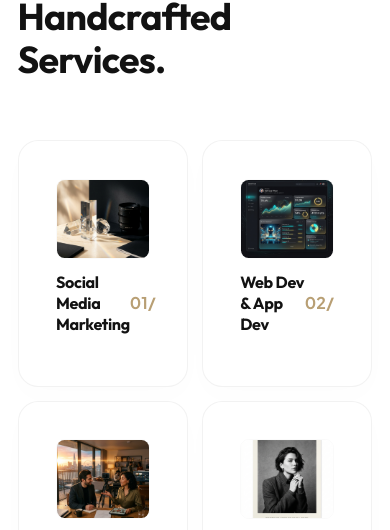
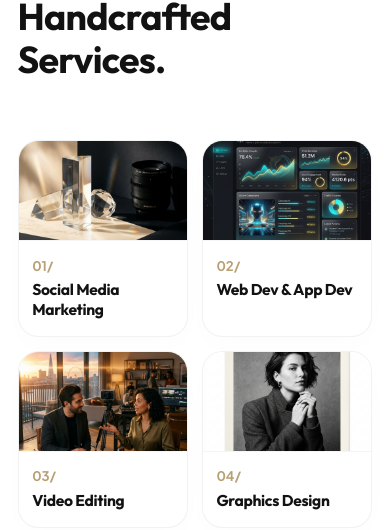
Before and after one commit to xMIRCHIx/growlixx, a website built with Vite: page index.html in a window 390 px wide. Shown: the part 3031-3561 px from the top of the page. Built offline with nearby package versions, Linux system fonts and the light colour scheme; some packages are replaced by stand-ins of ours; no server answers; the database is empty.

Commit message:
feat: design edge-to-edge borderless images and align serial indices above titles in service cards

```diff
--- a/src/styles/global.css
+++ b/src/styles/global.css
@@ -761,17 +761,28 @@ img {
     gap: 0.8rem !important;
   }
   .service-card {
-    padding: 0.8rem !important;
+    padding: 0 !important;
     min-height: auto !important;
   }
   .service-card-img-wrap {
-    height: 80px !important;
-    margin-bottom: 0.8rem !important;
-    border-radius: 0.5rem !important;
+    height: 100px !important;
+    margin-bottom: 0 !important;
+    border-radius: 0 !important;
+  }
+  .service-card-header {
+    display: flex !important;
+    flex-direction: column-reverse !important;
+    align-items: flex-start !important;
+    gap: 0.2rem !important;
+    padding: 0.8rem 0.8rem 1rem 0.8rem !important;
+    margin-bottom: 0 !important;
   }
   .service-card-title {
-    font-size: 0.95rem !important;
-    line-height: 1.3 !important;
+    font-size: 0.92rem !important;
+    line-height: 1.25 !important;
+  }
+  .service-card-num {
+    font-size: 0.78rem !important;
   }
   .service-card-desc {
     display: none !important;
@@ -785,7 +796,7 @@ img {
   background: #ffffff !important;
   border: 1px solid rgba(18, 18, 18, 0.05) !important;
   border-radius: 1.2rem !important;
-  padding: 2.2rem !important;
+  padding: 0 !important;
   box-shadow: 0 10px 30px rgba(0, 0, 0, 0.01) !important;
   transition: all 0.4s cubic-bezier(0.16, 1, 0.3, 1) !important;
   display: flex !important;
@@ -805,10 +816,11 @@ img {
 .service-card-img-wrap {
   width: 100%;
   height: 180px;
-  border-radius: 0.8rem;
+  border-radius: 0;
   overflow: hidden;
-  margin-bottom: 1.5rem;
-  border: 1px solid rgba(18, 18, 18, 0.02);
+  margin-bottom: 0;
+  border: none;
+  border-bottom: 1px solid rgba(18, 18, 18, 0.04);
   position: relative;
 }
 
@@ -825,14 +837,16 @@ img {
 
 .service-card-header {
   display: flex;
-  justify-content: space-between;
-  align-items: center;
-  margin-bottom: 0.8rem;
+  flex-direction: column-reverse;
+  align-items: flex-start;
+  gap: 0.3rem;
+  padding: 1.6rem 1.6rem 0.6rem 1.6rem;
+  margin-bottom: 0;
 }
 
 .service-card-num {
   font-family: var(--font-sans);
-  font-size: 0.95rem;
+  font-size: 0.85rem;
   font-weight: 700;
   color: var(--accent);
 }
@@ -850,7 +864,8 @@ img {
   font-size: 0.9rem;
   color: var(--text-secondary);
   line-height: 1.6;
-  margin-bottom: 1.5rem;
+  margin-bottom: 0 !important;
+  padding: 0 1.6rem 1.6rem 1.6rem;
   flex-grow: 1 !important;
 }
 
@@ -858,11 +873,10 @@ img {
   display: flex;
   flex-wrap: wrap;
   gap: 0.4rem;
-  padding: 0;
+  padding: 1.2rem 1.6rem 1.6rem 1.6rem !important;
   list-style: none;
   margin: 0;
   border-top: 1px solid rgba(18, 18, 18, 0.05);
-  padding-top: 1rem;
 }
 
 .service-card-tag {
```
